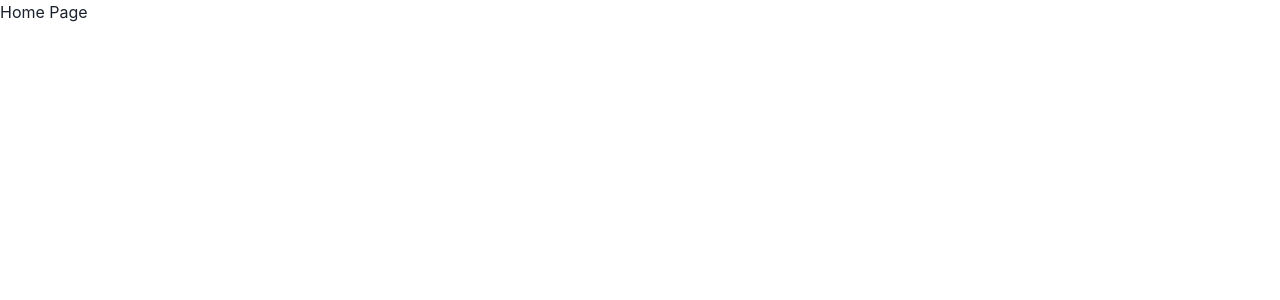
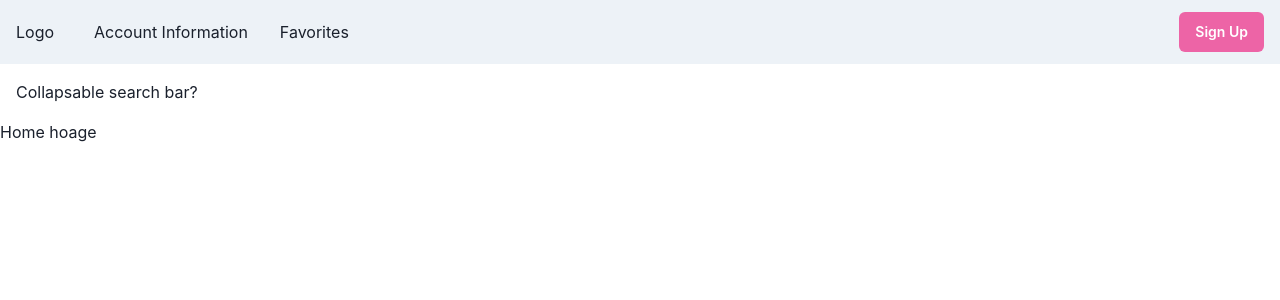
Before and after one commit to JFlo1981/FoodTruckFinder, a React (Create React App) app in the folder client/: page / in a window 1280 px wide. Shown: the top 300 px of the page. Built offline with nearby package versions, Linux system fonts and the light colour scheme.

Commit message:
Adds intial header/nav

```diff
--- a/client/src/App.js
+++ b/client/src/App.js
@@ -2,12 +2,14 @@
 import "./App.css";
 import { BrowserRouter as Router, Routes, Route } from "react-router-dom";
 import Home from "./pages/Home";
+import Header from "./components/Header";
 
 function App() {
   return (
     <div>
       <Router>
         <div className="flex-column justify-flex-start min-100-vh">
+          <Header />
           <div className="container">
             <Routes>
               <Route path="/" element={<Home />} />
--- a/client/src/components/Header/index.js
+++ b/client/src/components/Header/index.js
@@ -0,0 +1,93 @@
+import React from "react";
+import {
+  Box,
+  Flex,
+  HStack,
+  Link,
+  IconButton,
+  Button,
+  Menu,
+  useDisclosure,
+  useColorModeValue,
+  Stack,
+} from "@chakra-ui/react";
+import { HamburgerIcon, CloseIcon } from "@chakra-ui/icons";
+
+const Header = () => {
+  const Links = ["Account Information", "Favorites"];
+
+  const { isOpen, onOpen, onClose } = useDisclosure();
+
+  const NavLink = ({ children }) => (
+    <Link
+      px={2}
+      py={1}
+      rounded={"md"}
+      _hover={{
+        textDecoration: "none",
+        bg: useColorModeValue("gray.200", "gray.700"),
+      }}
+      href={"#"}
+    >
+      {children}
+    </Link>
+  );
+
+  return (
+    <div>
+      <Box bg={useColorModeValue("gray.100", "gray.900")} px={4}>
+        <Flex h={16} alignItems={"center"} justifyContent={"space-between"}>
+          <IconButton
+            size={"md"}
+            icon={isOpen ? <CloseIcon /> : <HamburgerIcon />}
+            aria-label={"Open Menu"}
+            display={{ md: "none" }}
+            onClick={isOpen ? onClose : onOpen}
+          />
+          <HStack spacing={8} alignItems={"center"}>
+            <Box>Logo</Box>
+            <HStack
+              as={"nav"}
+              spacing={4}
+              display={{ base: "none", md: "flex" }}
+            >
+              {Links.map((link) => (
+                <NavLink key={link}>{link}</NavLink>
+              ))}
+            </HStack>
+          </HStack>
+          <Flex alignItems={"center"}>
+            <Menu>
+              <Button
+                fontSize={"sm"}
+                fontWeight={600}
+                color={"white"}
+                bg={"pink.400"}
+                href={"#"}
+                _hover={{
+                  bg: "pink.300",
+                }}
+              >
+                Sign Up
+              </Button>
+            </Menu>
+          </Flex>
+        </Flex>
+
+        {isOpen ? (
+          <Box pb={4} display={{ md: "none" }}>
+            <Stack as={"nav"} spacing={4}>
+              {Links.map((link) => (
+                <NavLink key={link}>{link}</NavLink>
+              ))}
+            </Stack>
+          </Box>
+        ) : null}
+      </Box>
+
+      <Box p={4}>Collapsable search bar?</Box>
+    </div>
+  );
+};
+
+export default Header;
--- a/client/src/pages/Home.js
+++ b/client/src/pages/Home.js
@@ -1,7 +1,7 @@
 import React from "react";
 
 const Home = () => {
-  return <p>Home Page</p>;
+  return <h1>Home hoage</h1>;
 };
 
 export default Home;
```
